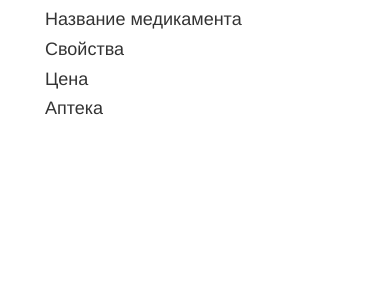
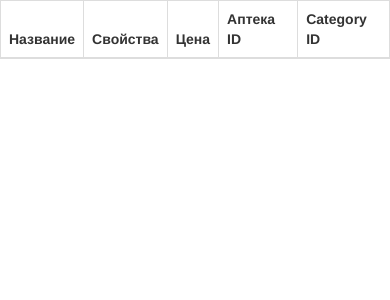
Before and after one commit to daucloudlab/AptekaWebTest1, a Django app: template medikament/templates/medikament/all_medikaments.html in a window 390 px wide. Shown: the top 300 px of the page. Run offline with Django 3.2, Linux system fonts and the light colour scheme; the template is opened without the code that fills it, so the values that code supplies are empty; some libraries are stand-ins or nearby versions.

Commit message:
(version 11) Интерфейспен жұмыс3

```diff
--- a/medikament/templates/medikament/all_medikaments.html
+++ b/medikament/templates/medikament/all_medikaments.html
@@ -7,34 +7,30 @@
     <script type="text/javascript" src="http://ajax.googleapis.com/ajax/libs/jquery/1.7.2/jquery.min.js"></script>
   <script type="text/javascript" src="http://www.parsecdn.com/js/parse-1.4.2.min.js"></script>
 
+    <script src="{% static 'js/bootstrap.js' %}"></script>
     <script src="{% static 'js/bootstrap.min.js' %}"></script>
     <link href="{% static 'css/bootstrap.min.css' %}" rel = "stylesheet" />
+    <link href="{% static 'css/bootstrap-theme.min.css' %}" rel = "stylesheet" />
 </head>
 <body>
 
 
 
-<div class = "container">
-    <div class = "col-md-12">
-        <div class = "col-md-4" id = "col1">
-            <h4>Название медикамента</h4>
-        </div>
+<table class="table table-bordered" >
 
-        <div class="col-md-4" id="col2">
-            <h4>Свойства</h4>
-        </div>
+   <thead>
+      <tr>
+         <th>Название</th>
+         <th>Свойства</th>
+         <th>Цена</th>
+          <th>Аптека ID</th>
+          <th>Category ID</th>
+      </tr>
+   </thead>
 
-        <div class = "col-md-1" id="col3">
-            <h4>Цена</h4>
-        </div>
-
-        <div class = "col-md-3" id = "col4">
-            <h4>Аптека</h4>
-        </div>
-
-
-    </div>
-</div>
+   <tbody id = "tbody">
+   </tbody>
+</table>
 
 
 
@@ -45,10 +41,9 @@
       "tiGZjISmsliHuQXSxbW4YzWRA9aagyfOKWwTyyYW");
     var Apteka = Parse.Object.extend("Apteka") ;
     var apteka_query = new Parse.Query(Apteka) ;
-
-	var Medikament = Parse.Object.extend("Medikament");
-	var query = new Parse.Query(Medikament) ;
-	query.find(
+    var Medikament = Parse.Object.extend("Medikament");
+    var query = new Parse.Query(Medikament) ;
+    query.find(
             {
                 success : function(results){
                     for(var i = 0; i < results.length; i++){
@@ -56,28 +51,20 @@
                         var title = object.get('title') ;
                         var description = object.get('description') ;
                         var price = object.get('price') ;
-                        $("#col1").append("<a href = 'http://127.0.0.1:8000/medikament/update/" + object.id + "'>" +title + "</a><br>") ;
-                        $("#col2").append(description + "<br>") ;
-                        $("#col3").append(price + "<br>") ;
                         var apteka_rel_object = object.get('apteka_rel') ;
                         var apteka_rel = apteka_rel_object.id ;
+                        var category_id = object.get("category_id") ;
 
-                        apteka_query.get(apteka_rel,{
-                            success : function(apteka){
-                                var apteka_name = apteka.get('name') ;
-                                $("#col4").append(apteka_name + "<br>") ;
-                            },
-                            error : function(apteka, error){
+                        var str1 = "<tr><td><a href = 'http://127.0.0.1:8000/medikament/update/"+apteka_rel+"'>"+title+"</a></td><td>"+description+"</td><td>"+price+"</td>" + "<td>"+apteka_rel+"</td><td>"+category_id+"</td></tr>"  ;
+                        $("#tbody").append(str1) ;
 
-                            }
-                        }) ;
                     }
 
                 },
                 error : function(error){
+                  alert("Error2") ;
                 }
-            }
-    ) ;
+            }) ;
 
 </script>
 
--- a/templates/index.html
+++ b/templates/index.html
@@ -4,6 +4,7 @@
 <head lang="en">
     <meta charset="UTF-8">
     <title></title>
+    <script type="text/javascript" src="http://ajax.googleapis.com/ajax/libs/jquery/1.7.2/jquery.min.js"></script>
     <script src="{% static 'js/bootstrap.min.js' %}"></script>
     <link href="{% static 'css/bootstrap.min.css' %}" rel = "stylesheet" />
 
```
